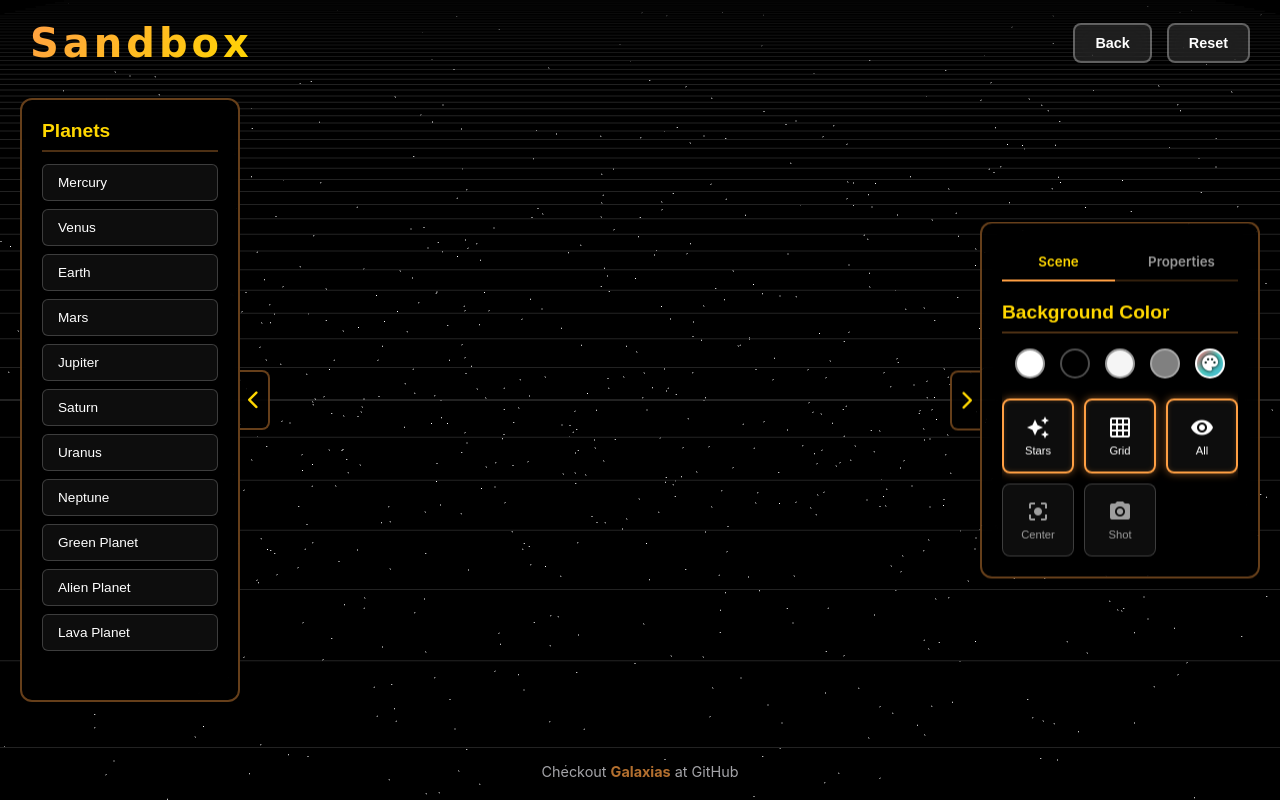
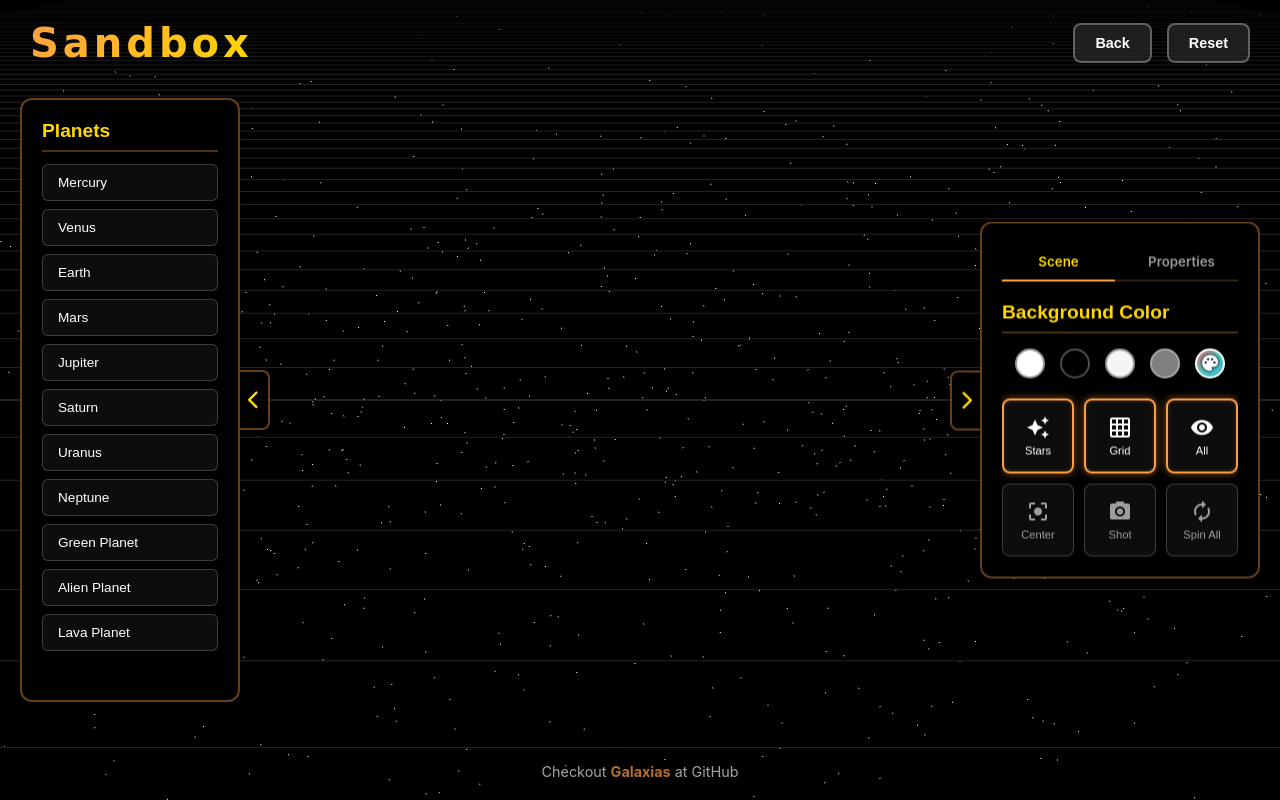
Before and after one commit to sujalnegi/galaxias, a Flask app: page /sandbox in a window 1280 px wide. Run offline with Flask 3, Linux system fonts and the light colour scheme.

Commit message:
#Commit 40: Added spin feature ~ spin all and spin one buttons
just added a loop which rotates themodels 60 times a second but due to the normalisation effect the models were spinning with some different axis so added const values there, then for user exp and creativity made both spin one and all buttons seprately

```diff
--- a/static/css/sandbox.css
+++ b/static/css/sandbox.css
@@ -611,10 +611,30 @@ body {
     border: 2px solid #FF9F43;
     color: #fff;
     box-shadow: 0 0 8px rgba(255, 159, 67, 0.5), inset 0 0 5px rgba(255, 159, 67, 0.2);
+    text-shadow: none;
 }
 
-.icon-toggle-btn.active .material-icons {
-    text-shadow: none;
+.property-actions-grid {
+    display: grid;
+    grid-template-columns: repeat(3, 1fr);
+    gap: 10px;
+    margin-top: 20px;
+}
+
+.property-actions-grid .icon-toggle-btn {
+    height: auto;
+    min-height: 80px;
+}
+
+.icon-toggle-btn.delete-btn {
+    background: transparent;
+    border: 2px solid #ff4d4d;
+    color: #ff4d4d;
+}
+
+.icon-toggle-btn.delete-btn:hover {
+    background: rgba(255, 77, 77, 0.1);
+    box-shadow: 0 0 10px rgba(255, 77, 77, 0.4);
 }
 
 .modal {
--- a/static/js/sandbox.js
+++ b/static/js/sandbox.js
@@ -141,28 +141,40 @@ function setupEventListeners() {
 
 
         loader.load(`/static/assets/${fileName}.glb`, function (gltf) {
-            const model = gltf.scene;
-            const tempBox = new THREE.Box3().setFromObject(model);
-            const tempSize = new THREE.Vector3();
-            tempBox.getSize(tempSize);
-            const maxDim = Math.max(tempSize.x, tempSize.y, tempSize.z);
+            const rawModel = gltf.scene;
+
+            const box = new THREE.Box3().setFromObject(rawModel);
+            const center = box.getCenter(new THREE.Vector3());
+            const size = box.getSize(new THREE.Vector3());
+
+            rawModel.position.x -= center.x;
+            rawModel.position.y -= center.y;
+            rawModel.position.z -= center.z;
+
+            const modelWrapper = new THREE.Group();
+            modelWrapper.add(rawModel);
+            const maxDim = Math.max(size.x, size.y, size.z);
             const targetSize = 500;
-
             if (maxDim > 0) {
                 const scaleFactor = targetSize / maxDim;
-                model.scale.set(scaleFactor, scaleFactor, scaleFactor);
+                modelWrapper.scale.set(scaleFactor, scaleFactor, scaleFactor);
             }
 
-            const box = new THREE.Box3().setFromObject(model);
-            const size = new THREE.Vector3();
-            box.getSize(size);
-            const radius = Math.max(size.x, size.z) / 2;
-            model.userData.radius = radius;
+            const dimX = size.x * modelWrapper.scale.x;
+            const dimZ = size.z * modelWrapper.scale.z;
+            const radius = Math.max(dimX, dimZ) / 2;
+
+            modelWrapper.userData.name = name;
+            modelWrapper.userData.isSelectable = true;
+            modelWrapper.userData.originalScale = modelWrapper.scale.clone();
+            modelWrapper.userData.radius = radius;
+            modelWrapper.userData.isSpinning = false;
 
             const positionOffset = 3000;
             let validPosition = false;
             let attempts = 0;
             const maxAttempts = 100;
+            let finalX = 0, finalZ = 0;
 
             while (!validPosition && attempts < maxAttempts) {
                 const x = (Math.random() - 0.5) * positionOffset;
@@ -170,7 +182,7 @@ function setupEventListeners() {
 
                 validPosition = true;
                 scene.children.forEach(child => {
-                    if (child.userData.isSelectable && child !== model) {
+                    if (child.userData.isSelectable && child !== modelWrapper) {
                         const dist = Math.sqrt(Math.pow(child.position.x - x, 2) + Math.pow(child.position.z - z, 2));
                         const minDistance = radius + (child.userData.radius || 0) + 50;
                         if (dist < minDistance) {
@@ -178,28 +190,21 @@ function setupEventListeners() {
                         }
                     }
                 });
+
                 if (validPosition) {
-                    model.position.set(x, 0, z);
+                    finalX = x;
+                    finalZ = z;
                 }
                 attempts++;
             }
-            if (!validPosition) {
-                console.warn('Could not find free space for object. You have filled too much of space');
-                model.position.set(
-                    (Math.random() - 0.5) * positionOffset * 1.5,
-                    0,
-                    (Math.random() - 0.5) * positionOffset * 1.5
-                );
-            }
 
-            model.userData.isSelectable = true;
-            model.userData.name = name;
+            modelWrapper.position.set(finalX, 0, finalZ);
+            scene.add(modelWrapper);
+            console.log(`Loaded ${name} at`, modelWrapper.position);
+            selectObject(modelWrapper);
 
-            scene.add(model);
-            console.log(`Loaded ${name} at`, model.position);
-            selectObject(model);
         }, undefined, function (error) {
-            console.error(`Error loading ${name}:`, error);
+            console.error('An error occurred loading the model:', error);
             alert(`Could not load ${name} model.`);
         });
     }
@@ -382,7 +387,26 @@ function setupEventListeners() {
             }
         });
     }
+    const spinBtn = document.getElementById('spinBtn');
+    const spinAllBtn = document.getElementById('spinAllBtn');
 
+    if (spinBtn) {
+        spinBtn.addEventListener('click', () => {
+            if (selectedObject) {
+                selectedObject.userData.isSpinning = !selectedObject.userData.isSpinning;
+                updateSpinButtonsState();
+            } else {
+                alert('Select an object to spin');
+            }
+        });
+    }
+
+    if (spinAllBtn) {
+        spinAllBtn.addEventListener('click', () => {
+            isGlobalSpinning = !isGlobalSpinning;
+            updateSpinButtonsState();
+        });
+    }
     window.addEventListener('keydown', (e) => {
         const key = e.key.toLowerCase();
         if (e.target.tagName === 'INPUT' || e.target.tagName === 'TEXTAREA') return;
@@ -544,6 +568,7 @@ function deselectObject() {
     }
     selectedObject = null;
     updatePropertiesPanel();
+    updateSpinButtonsState();
 }
 function selectObject(object) {
     if (selectedObject) {
@@ -559,6 +584,7 @@ function selectObject(object) {
     if (propTabBtn) propTabBtn.click();
 
     updatePropertiesPanel();
+    updateSpinButtonsState();
 }
 
 function updatePropertiesPanel() {
@@ -649,8 +675,45 @@ function onMouseClick(event) {
     }
     deselectObject();
 }
+
+let isGlobalSpinning = false;
+
+function updateSpinButtonsState() {
+    const spinBtn = document.getElementById('spinBtn');
+    const spinAllBtn = document.getElementById('spinAllBtn');
+
+    if (spinBtn) {
+        if (selectedObject && selectedObject.userData.isSpinning) {
+            spinBtn.classList.add('active');
+            spinBtn.style.borderColor = '#FF9F43';
+        } else {
+            spinBtn.classList.remove('active');
+            spinBtn.style.borderColor = 'rgba(255, 255, 255, 0.2)';
+        }
+    }
+    if (spinAllBtn) {
+        if (isGlobalSpinning) {
+            spinAllBtn.classList.add('active');
+            spinAllBtn.style.borderColor = '#FF9F43';
+        } else {
+            spinAllBtn.classList.remove('active');
+            spinAllBtn.style.borderColor = 'rgba(255, 255, 255, 0.2)';
+        }
+    }
+}
+
 function animate() {
     requestAnimationFrame(animate);
+
+    scene.children.forEach(child => {
+        if ((child.userData.isSelectable && isGlobalSpinning) || child.userData.isSpinning) {
+            child.rotation.y += 0.01;
+            if (selectedObject === child && selectionHelper) {
+                selectionHelper.update();
+            }
+        }
+    });
+
     controls.update();
     renderer.render(scene, camera);
 }
--- a/templates/sandbox.html
+++ b/templates/sandbox.html
@@ -107,6 +107,10 @@
                         <span class="material-icons">photo_camera</span>
                         <span>Shot</span>
                     </button>
+                    <button class="icon-toggle-btn" id="spinAllBtn" title="Spin All Objects">
+                        <span class="material-icons">autorenew</span>
+                        <span>Spin All</span>
+                    </button>
                 </div>
             </div>
 
@@ -144,10 +148,14 @@
                                     style="width: 60px;">
                             </div>
                         </div>
-                        <div class="property-item">
-                            <button class="icon-text-btn delete-btn" id="deleteBtn" title="Delete Object (D)">
+                        <div class="property-actions-grid">
+                            <button class="icon-toggle-btn delete-btn" id="deleteBtn" title="Delete Object (D)">
                                 <span class="material-icons">delete</span>
-                                <span>Delete Object</span>
+                                <span>Delete</span>
+                            </button>
+                            <button class="icon-toggle-btn" id="spinBtn" title="Spin Selected Object (R)">
+                                <span class="material-icons">rotate_right</span>
+                                <span>Spin</span>
                             </button>
                         </div>
                     </div>
```
